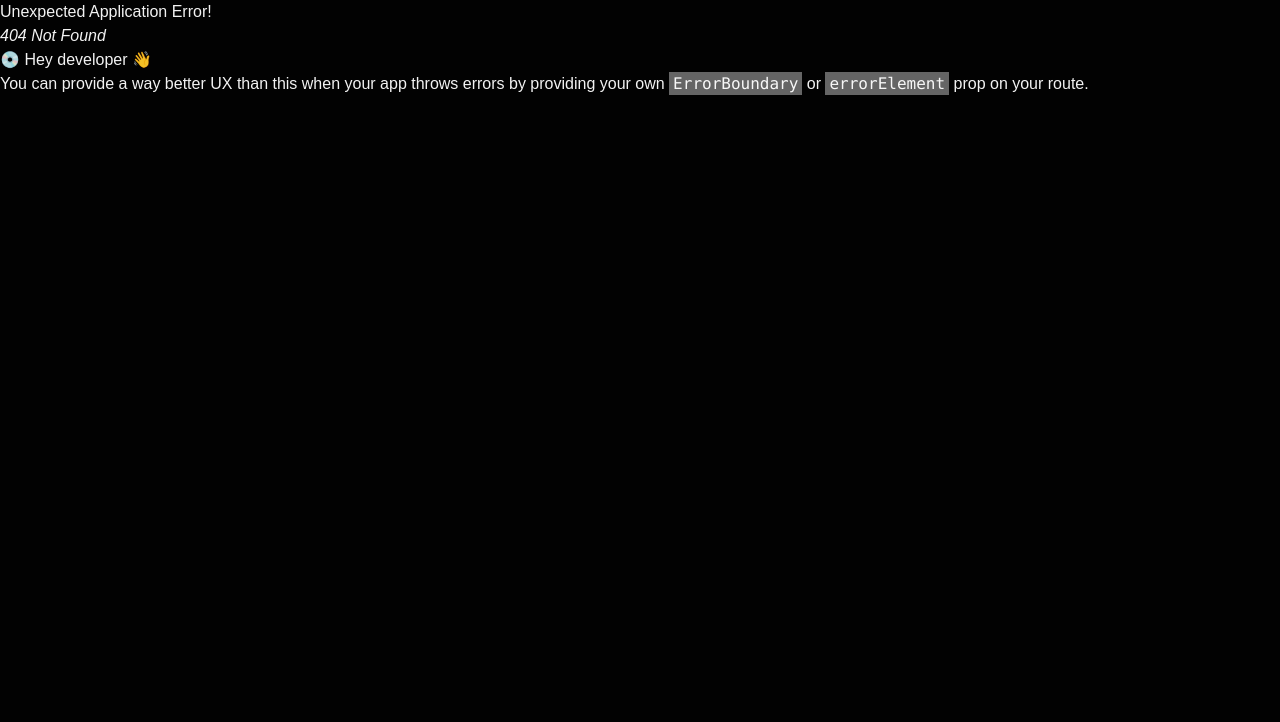
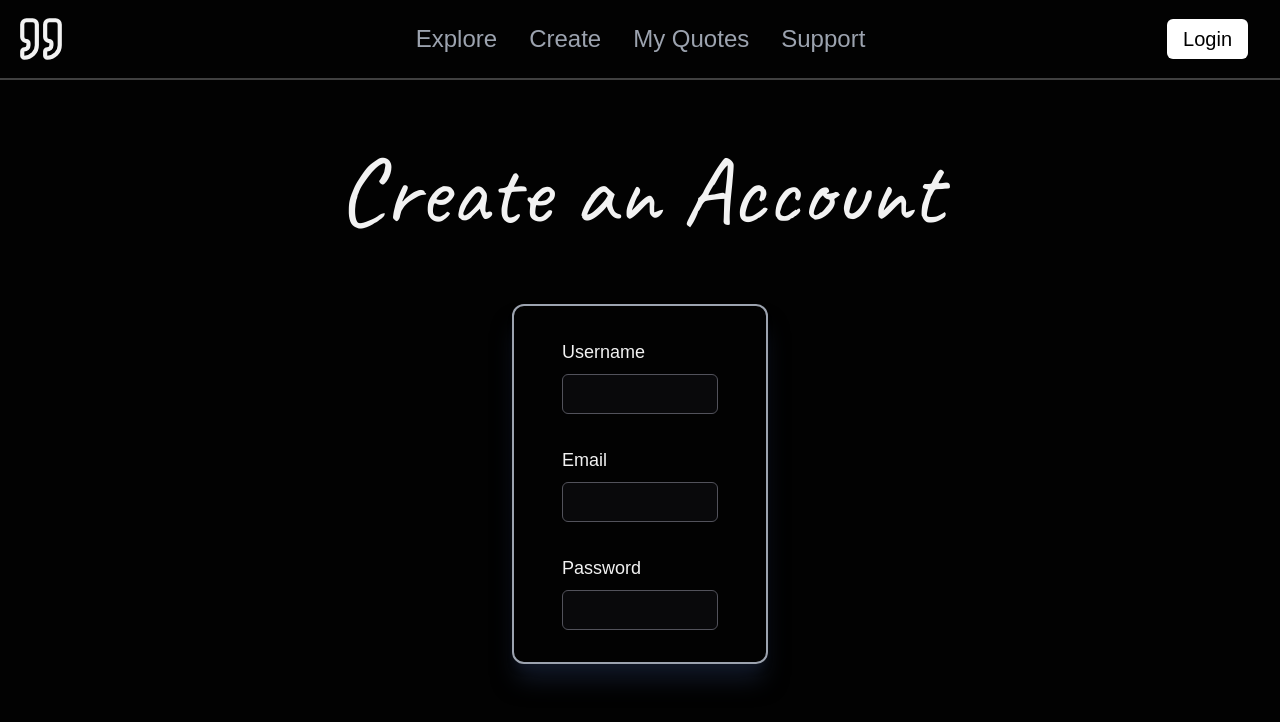
Before and after one commit to ZVKubajak/Quoteful, a React (Vite) app in the folder client/: page /signup in a window 1280 px wide. Before the commit this address had no page. Shown: the top 722 px of the page. Built offline with nearby package versions, Linux system fonts and the light colour scheme.

Commit message:
Created & Styled Form

```diff
--- a/client/src/main.tsx
+++ b/client/src/main.tsx
@@ -12,6 +12,7 @@ import Create from "./pages/Create.tsx";
 import MyQuotes from "./pages/MyQuotes.tsx";
 import Support from "./pages/Support.tsx";
 import Login from "./pages/Login.tsx";
+import SignUp from "./pages/Signup.tsx";
 
 const router = createBrowserRouter([
   {
@@ -42,6 +43,10 @@ const router = createBrowserRouter([
         path: "/login",
         element: <Login />,
       },
+      {
+        path: "/signup",
+        element: <SignUp />,
+      },
     ],
   },
 ]);
--- a/client/src/pages/Signup.tsx
+++ b/client/src/pages/Signup.tsx
@@ -19,7 +19,7 @@ import {
 } from "@/components/ui/form";
 import { Input } from "@/components/ui/input";
 
-const signUpFormSchema = z.object({
+const signupFormSchema = z.object({
   username: z
     .string()
     .min(3, {
@@ -40,8 +40,8 @@ const signUpFormSchema = z.object({
 const SignUp = () => {
   const navigate = useNavigate();
 
-  const form = useForm<z.infer<typeof signUpFormSchema>>({
-    resolver: zodResolver(signUpFormSchema),
+  const form = useForm<z.infer<typeof signupFormSchema>>({
+    resolver: zodResolver(signupFormSchema),
     defaultValues: {
       username: "",
       email: "",
@@ -49,7 +49,7 @@ const SignUp = () => {
     },
   });
 
-  const onSubmit = async (values: z.infer<typeof signUpFormSchema>) => {
+  const onSubmit = async (values: z.infer<typeof signupFormSchema>) => {
     try {
       const { token } = await signUp(values);
       auth.login(token);
@@ -65,7 +65,70 @@ const SignUp = () => {
 
   return (
     <main>
-      <div></div>
+      <h1 className="text-center font-caveat text-8xl py-16">
+        Create an Account
+      </h1>
+
+      <div className="flex justify-evenly">
+        <Form {...form}>
+          <form
+            onSubmit={form.handleSubmit(onSubmit)}
+            className="w-1/5 border-2 border-gray-400 rounded-xl shadow-xl shadow-gray-900 px-12 py-8 space-y-8"
+          >
+            <FormField
+              control={form.control}
+              name="username"
+              render={({ field }) => (
+                <FormItem>
+                  <FormLabel className="text-lg">Username</FormLabel>
+                  <FormControl>
+                    <Input
+                      type="username"
+                      className="bg-zinc-950 border-zinc-600"
+                      {...field}
+                    />
+                  </FormControl>
+                  <FormMessage />
+                </FormItem>
+              )}
+            />
+            <FormField
+              control={form.control}
+              name="email"
+              render={({ field }) => (
+                <FormItem>
+                  <FormLabel className="text-lg">Email</FormLabel>
+                  <FormControl>
+                    <Input
+                      type="email"
+                      className="bg-zinc-950 border-zinc-600"
+                      {...field}
+                    />
+                  </FormControl>
+                  <FormMessage />
+                </FormItem>
+              )}
+            />
+            <FormField
+              control={form.control}
+              name="password"
+              render={({ field }) => (
+                <FormItem>
+                  <FormLabel className="text-lg">Password</FormLabel>
+                  <FormControl>
+                    <Input
+                      type="password"
+                      className="bg-zinc-950 border-zinc-600"
+                      {...field}
+                    />
+                  </FormControl>
+                  <FormMessage />
+                </FormItem>
+              )}
+            />
+          </form>
+        </Form>
+      </div>
     </main>
   );
 };
```
